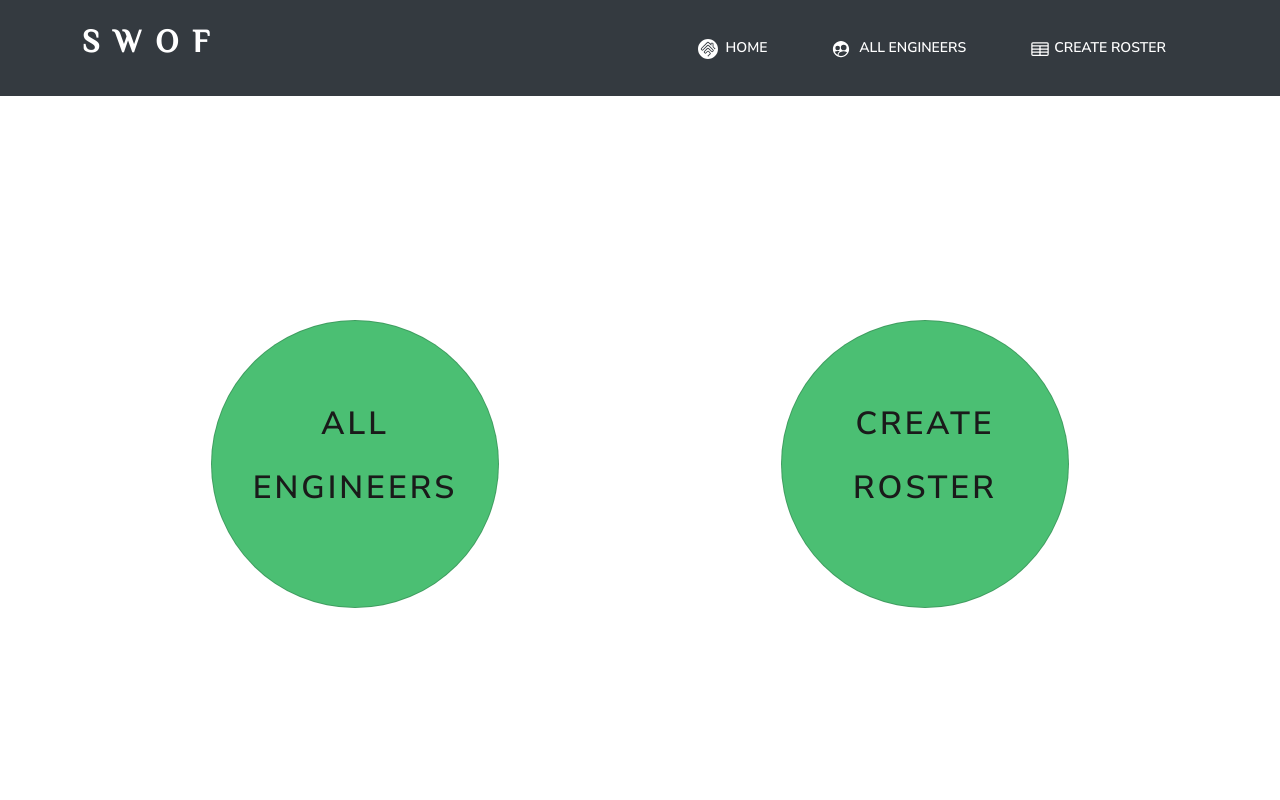
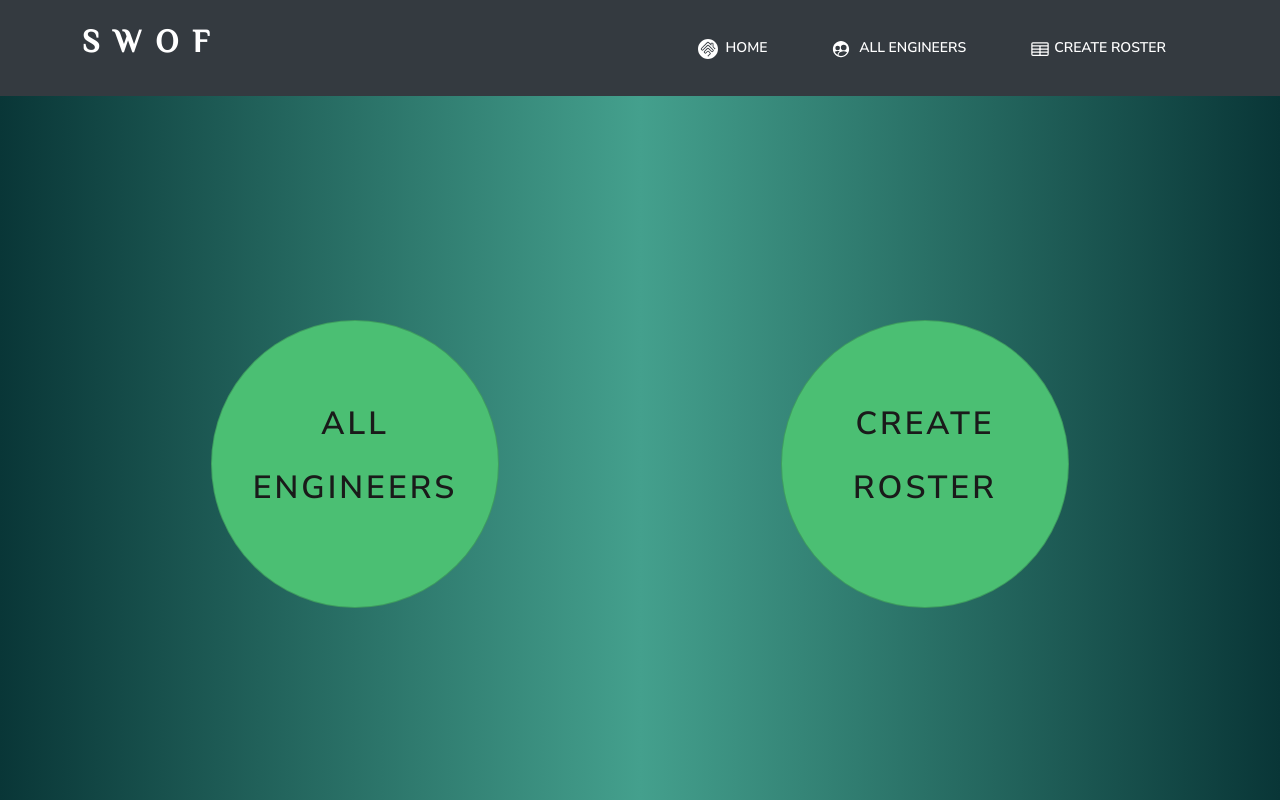
Before and after one commit to damiansoch/SupportWheelOfFate_Front, a React (Create React App) app: page / in a window 1280 px wide. Built offline with nearby package versions, Linux system fonts and the light colour scheme.

Commit message:
nav and hoimeScreen animation done

```diff
--- a/package.json
+++ b/package.json
@@ -7,6 +7,7 @@
     "@testing-library/react": "^13.4.0",
     "@testing-library/user-event": "^13.5.0",
     "axios": "^1.3.3",
+    "gsap": "^3.11.4",
     "react": "^18.2.0",
     "react-bootstrap": "^2.7.2",
     "react-dom": "^18.2.0",
--- a/src/App.css
+++ b/src/App.css
@@ -1,3 +1,8 @@
+body {
+  background: #44a08d;
+  background: -webkit-linear-gradient(to right, #093637, #44a08d);
+  background: linear-gradient(to right, #093637, #44a08d, #093637);
+}
 a {
   text-decoration: none !important;
 }
--- a/src/components/Navigation.js
+++ b/src/components/Navigation.js
@@ -1,46 +1,57 @@
-import React from "react";
-import Container from "react-bootstrap/Container";
-import Nav from "react-bootstrap/Nav";
-import Navbar from "react-bootstrap/Navbar";
+import React, { useEffect } from 'react';
+import Container from 'react-bootstrap/Container';
+import Nav from 'react-bootstrap/Nav';
+import Navbar from 'react-bootstrap/Navbar';
 
-import { SiHomebridge } from "react-icons/si";
-import { IoPeopleCircleSharp } from "react-icons/io5";
-import { HiOutlineTableCells } from "react-icons/hi2";
+import { SiHomebridge } from 'react-icons/si';
+import { IoPeopleCircleSharp } from 'react-icons/io5';
+import { HiOutlineTableCells } from 'react-icons/hi2';
 
-import { Link } from "react-router-dom";
+import { Link } from 'react-router-dom';
 
-import { Button } from "react-bootstrap";
+import { Button } from 'react-bootstrap';
+
+import gsap from 'gsap';
 
 const Navigation = () => {
+  //animation
+  useEffect(() => {
+    gsap.to('.navbar', {
+      opacity: 100,
+      duration: 10,
+      delay: 0.5,
+      ease: 'power1.inOut',
+    });
+  }, []);
   return (
-    <Navbar bg="dark" variant="dark" className="mb-3">
+    <Navbar bg='dark' variant='dark' className='mb-3' style={{ opacity: 0 }}>
       <Container>
-        <Link to="/" style={{ textDecoration: "none" }}>
+        <Link to='/' style={{ textDecoration: 'none' }}>
           <h1
             style={{
-              fontFamily: "El Messiri",
+              fontFamily: 'El Messiri',
 
-              color: "white",
+              color: 'white',
             }}
           >
             S W o F
           </h1>
         </Link>
-        <Nav className="ms-auto">
-          <Link to="/">
-            <Button variant="dark" className="mx-2">
-              <SiHomebridge className="me-1 my-auto" size={20} /> Home
+        <Nav className='ms-auto'>
+          <Link to='/'>
+            <Button variant='dark' className='mx-2'>
+              <SiHomebridge className='me-1 my-auto' size={20} /> Home
             </Button>
           </Link>
-          <Link to="/engineers">
-            <Button variant="dark" className="mx-2">
-              <IoPeopleCircleSharp className="me-1 my-auto" size={20} /> All
+          <Link to='/engineers'>
+            <Button variant='dark' className='mx-2'>
+              <IoPeopleCircleSharp className='me-1 my-auto' size={20} /> All
               Engineers
             </Button>
           </Link>
-          <Link to="/roster">
-            <Button variant="dark" className="mx-2">
-              <HiOutlineTableCells className="me-1 my-auto" size={20} />
+          <Link to='/roster'>
+            <Button variant='dark' className='mx-2'>
+              <HiOutlineTableCells className='me-1 my-auto' size={20} />
               Create Roster
             </Button>
           </Link>
--- a/src/screens/AllEngineersScreen.js
+++ b/src/screens/AllEngineersScreen.js
@@ -1,20 +1,24 @@
-import { useEffect, useState } from "react";
-import axios from "axios";
-import Table from "react-bootstrap/Table";
+import { useEffect, useState } from 'react';
+import axios from 'axios';
+import Table from 'react-bootstrap/Table';
+import Spinner from 'react-bootstrap/Spinner';
 
 const AllEngineersScreen = () => {
   const [engineers, setEngineers] = useState([]);
 
   useEffect(() => {
-    axios.get("https://localhost:7018/api/Engineer/").then((res) => {
+    axios.get('https://localhost:7018/api/Engineer/').then((res) => {
       setEngineers(res.data);
     });
-  }, [engineers]);
+  }, []);
   return (
-    <div className="text-center">
-      <h1 className="mx-auto mb-5">All engineers</h1>
+    <div className='text-center'>
+      <h1 className='mx-auto mb-5'>All engineers</h1>
+      {engineers.length === 0 && (
+        <Spinner animation='grow' variant='success' className='mt-5' />
+      )}
       {engineers.length > 0 && (
-        <Table striped bordered hover size="sm" variant="success">
+        <Table striped bordered hover size='sm' variant='success'>
           <thead>
             <tr>
               <th>#</th>
--- a/src/screens/HomeScreen.js
+++ b/src/screens/HomeScreen.js
@@ -3,8 +3,24 @@ import Card from 'react-bootstrap/Card';
 import { Row, Col } from 'react-bootstrap';
 
 import { Link } from 'react-router-dom';
+import { useEffect } from 'react';
+
+import gsap from 'gsap';
 
 const HomeScreen = () => {
+  //animation
+
+  useEffect(() => {
+    gsap.to('.circle', {
+      scale: 1,
+      duration: 1,
+      delay: 0.5,
+      ease: 'back',
+      stagger: {
+        each: 0.3,
+      },
+    });
+  }, []);
   return (
     <div className='text-center mt-5'>
       <Row style={{ minHeight: '80vh' }}>
@@ -16,8 +32,8 @@ const HomeScreen = () => {
         >
           <Link to='/engineers'>
             <Card
-              style={{ width: '18rem', height: '18rem' }}
-              className='rounded-circle '
+              style={{ width: '18rem', height: '18rem', scale: 0 }}
+              className='rounded-circle circle'
               bg='success'
             >
               <Card.Body className='d-flex align-items-center justify-content-center'>
@@ -30,6 +46,7 @@ const HomeScreen = () => {
             </Card>
           </Link>
         </Col>
+
         <Col
           sm={12}
           md={6}
@@ -38,8 +55,8 @@ const HomeScreen = () => {
         >
           <Link to='/roster'>
             <Card
-              style={{ width: '18rem', height: '18rem' }}
-              className='rounded-circle '
+              style={{ width: '18rem', height: '18rem', scale: 0 }}
+              className='rounded-circle circle'
               bg='success'
             >
               <Card.Body className='d-flex align-items-center justify-content-center'>
--- a/src/screens/RosterScreen.js
+++ b/src/screens/RosterScreen.js
@@ -1,6 +1,7 @@
 import axios from 'axios';
 import React, { useEffect, useState } from 'react';
-import { Button, Table, Row, Col } from 'react-bootstrap';
+import { Button, Table } from 'react-bootstrap';
+import Spinner from 'react-bootstrap/Spinner';
 
 const RosterScreen = () => {
   const [allShifts, setAllShifts] = useState([]);
@@ -13,6 +14,7 @@ const RosterScreen = () => {
   }, []);
 
   const clickHandler = () => {
+    setAllShifts([]);
     axios.get('https://localhost:7018/api/Rota').then((res) => {
       setAllShifts(res.data);
     });
@@ -33,7 +35,10 @@ const RosterScreen = () => {
       <Button variant='success' className='mb-3' onClick={clickHandler}>
         Create new roster
       </Button>
-
+      <br />
+      {allShifts.length === 0 && (
+        <Spinner animation='grow' variant='success' className='mt-5' />
+      )}
       {allShifts.length > 0 && (
         <Table
           className='table-condensed'
```
Also changed, not shown: 1 other file (tests, documents, lock files or other folders).
